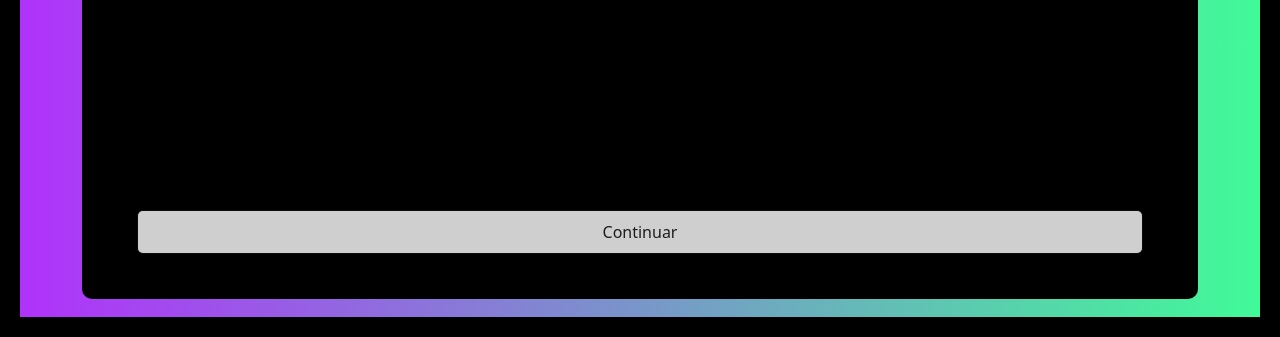
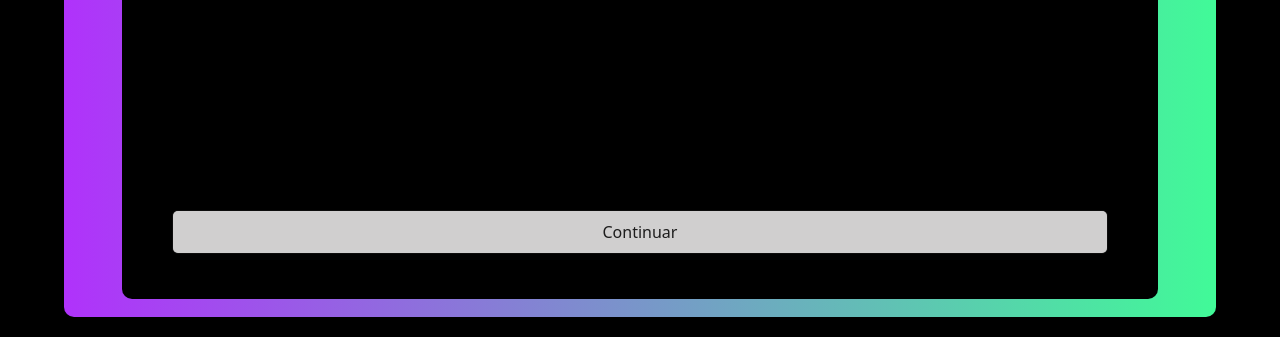
Before and after one commit to LeonardoCahuichMX/cahuich.css, a website built with webpack: page himnario-presbiteriano/index.html in a window 1280 px wide. Shown: the part 463-800 px from the top of the page. Built offline with nearby package versions, Linux system fonts and the light colour scheme.

Commit message:
Correción CSS en pantalla de bienvenida.

```diff
--- a/himnario-presbiteriano/css/style.css
+++ b/himnario-presbiteriano/css/style.css
@@ -436,19 +436,30 @@ body {
   top: 0;
   left: 0;
 
-  background: linear-gradient(to right, #b032fb, #41fa98);
+  background: #000;
 
   height: 100dvh;
   width: 100%;
-
-  border: 20px solid #000;
 
   z-index: 99999;
   display: none;
   align-content: center;
   box-sizing: border-box;
 }
-.pantalla-bienvenida .fondo {
+.pantalla-bienvenida > .fondo {
+  background: linear-gradient(to right, #b032fb, #41fa98);
+  height: 95%;
+  width: 90%;
+
+  box-sizing: border-box;
+
+  margin: 0px auto;
+
+  border-radius: 10px;
+
+  align-content: center;
+}
+.pantalla-bienvenida > .fondo >.fondo {
   background-color: rgba(0, 0, 0, 1);
   backdrop-filter: blur(100px);
   height: 95%;
--- a/himnario-presbiteriano/index.html
+++ b/himnario-presbiteriano/index.html
@@ -33,7 +33,7 @@
       nameMarquet: 'Himnario <b>Prebisteriano</b>',
       author: 'Leonardo Cahuich',
       dev: 'Leonardo Cahuich',
-      version: '0.0.1.2.4',
+      version: '0.0.1.2.5',
     }
   </script>
 </head>
@@ -188,6 +188,7 @@
 
   <main class="pantalla-bienvenida" id="pantalla-bienvenida">
     <div class="fondo">
+      <div class="fondo">
         <h1>Bievenido a la app <span id="app-name"><script>insertar('app-name', webSiteData.nameMarquet)</script></span></h1>
         <p>Tu nombre:</p>
         <form id="form-nombre-usuario">
@@ -198,6 +199,7 @@
 
         <button type="button" style="display: block;width: 90%;" id="button-nombre-usuario">Continuar</button>
       </div>
+    </div>
   </main>
   <script type="module" src="js/app.js"></script>
 
```
Lines whose indentation alone changed are shown as unchanged.
